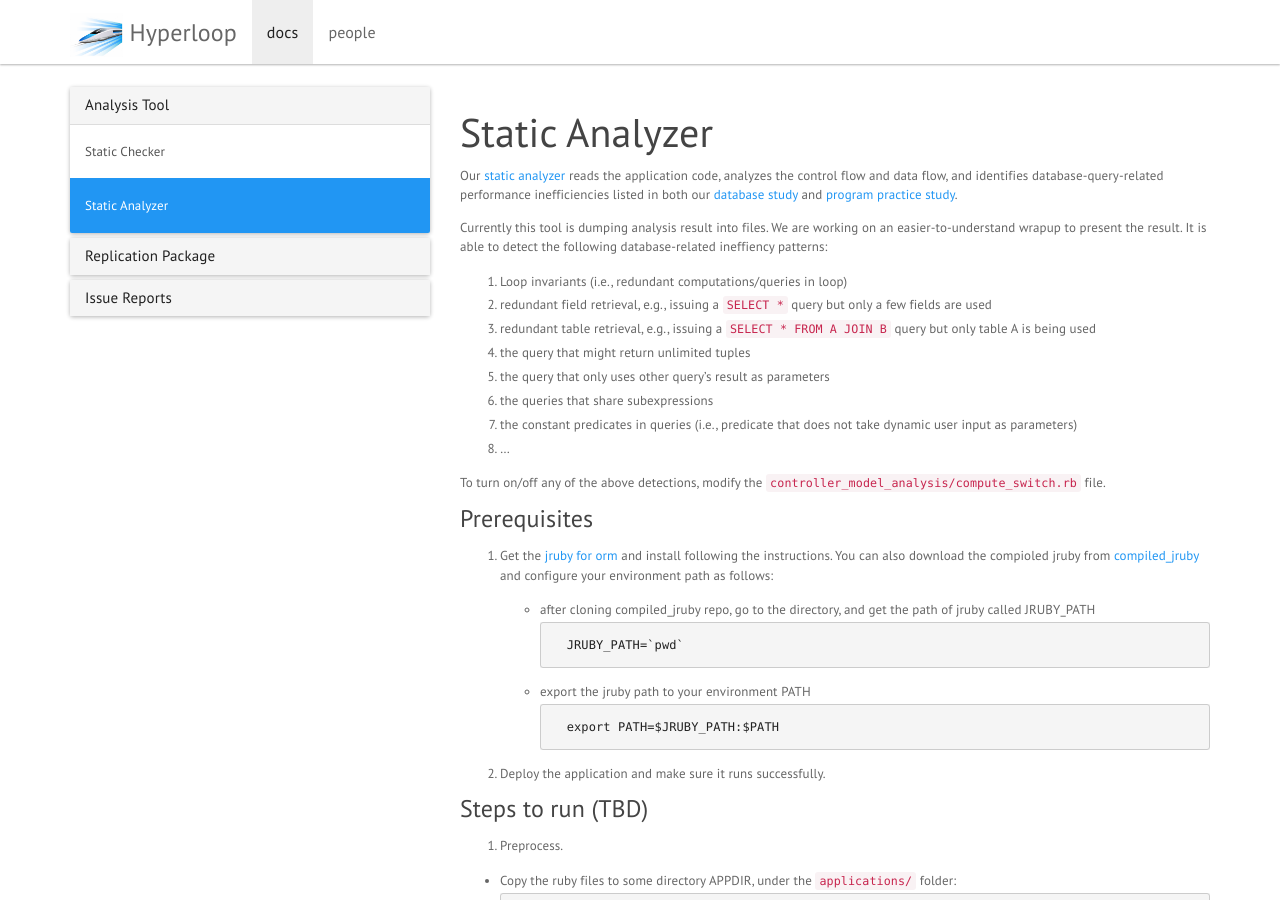
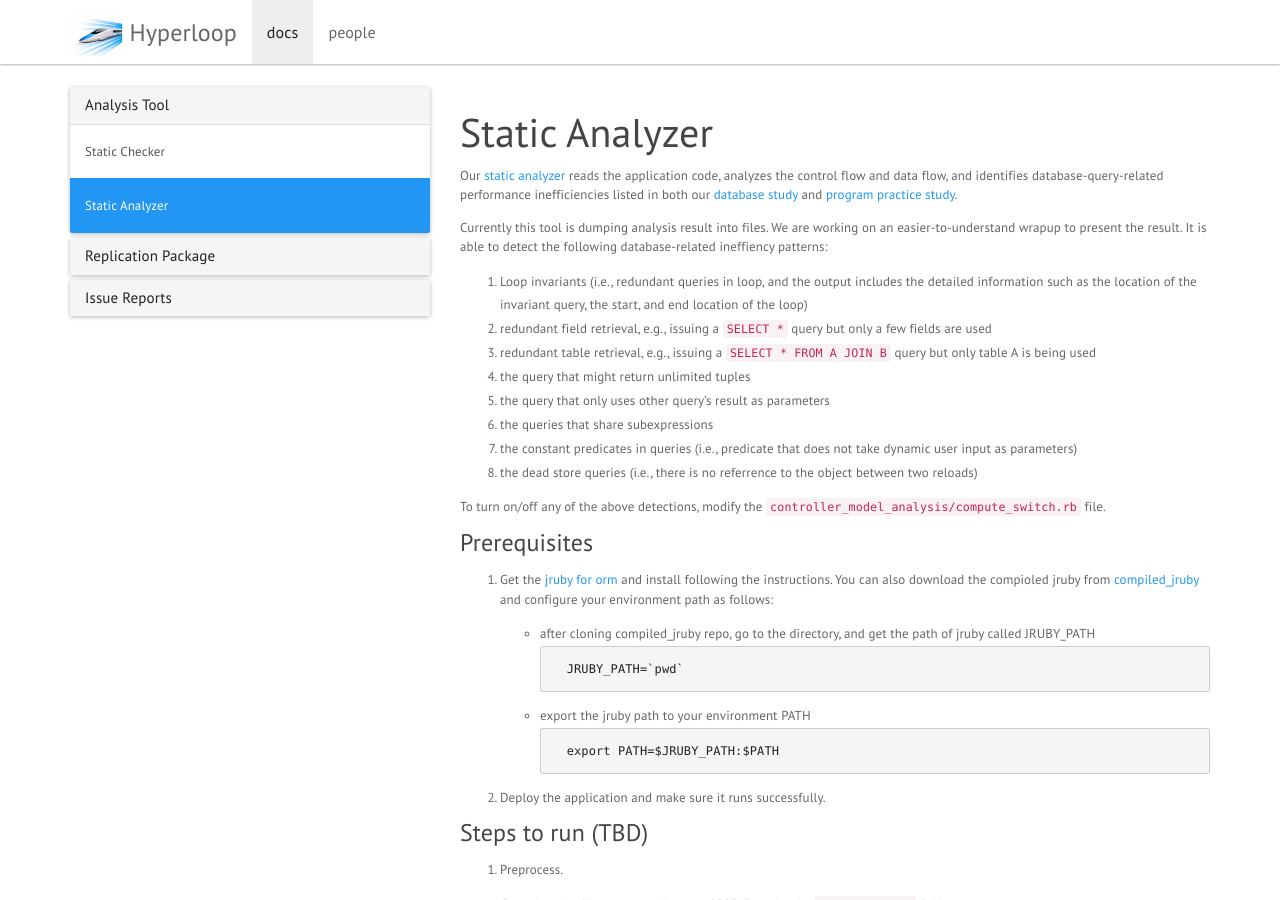
Before and after one commit to hyperloop-rails/hyperloop-rails.github.io, a Jekyll site: the page built from _docs/static-analyzer.md, in a window 1280 px wide and 900 px high. Built offline with Jekyll 4.4.1, drawn with Linux system fonts in a browser that asks for light colours; nearby versions of some CDN libraries; comment, search, counter and statistics services are not loaded.

Commit message:
Update static-analyzer.md

```diff
--- a/_docs/static-analyzer.md
+++ b/_docs/static-analyzer.md
@@ -13,14 +13,14 @@ Currently this tool is dumping analysis result into files. We are working
 on an easier-to-understand wrapup to present the result.
 It is able to detect the following database-related ineffiency patterns:
 
-1. Loop invariants (i.e., redundant computations/queries in loop)
+1. Loop invariants (i.e., redundant queries in loop, and the output includes the detailed information such as the location of the invariant query, the start, and end location of the loop)
 2. redundant field retrieval, e.g., issuing a `SELECT *` query but only a few fields are used
 3. redundant table retrieval, e.g., issuing a `SELECT * FROM A JOIN B` query but only table A is being used
 4. the query that might return unlimited tuples
 5. the query that only uses other query's result as parameters
 6. the queries that share subexpressions
 7. the constant predicates in queries (i.e., predicate that does not take dynamic user input as parameters)
-8. ...
+8. the dead store queries (i.e., there is no referrence to the object between two reloads)
 
 To turn on/off any of the above detections, modify the `controller_model_analysis/compute_switch.rb` file.
 
```
